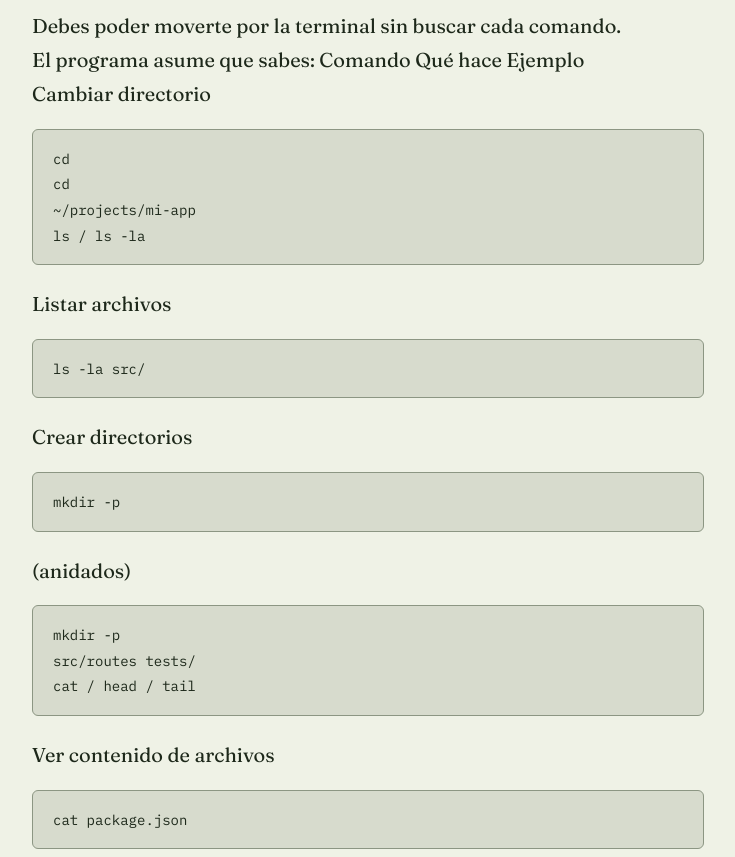
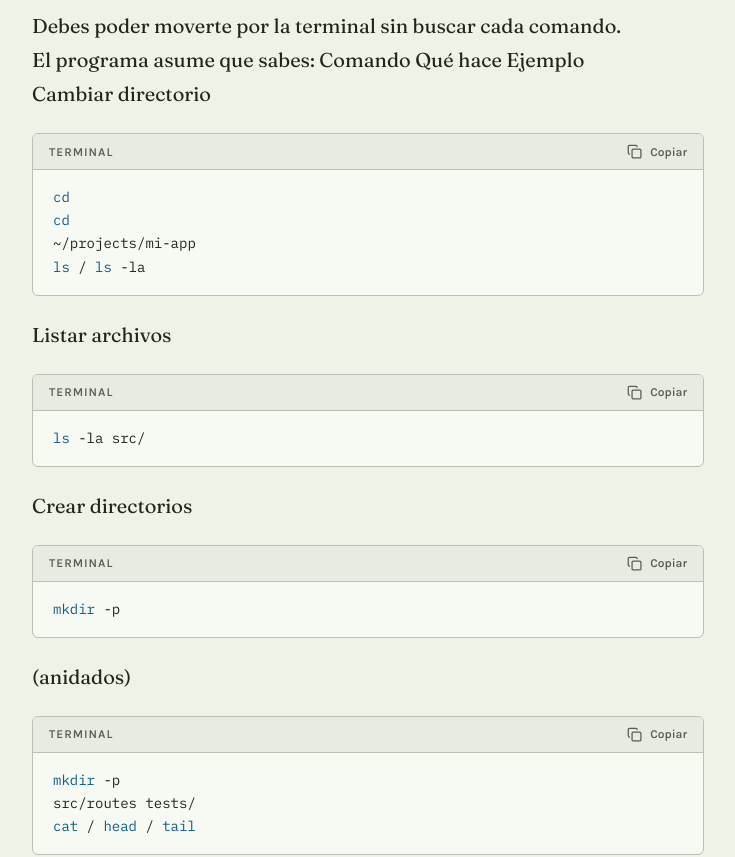
Before and after one commit to aRiveraMerida/lht, a Next.js app: page /blog/claude-code/prework-checklist in a window 1280 px wide. Shown: the part 1404-2261 px from the top of the page, without its empty margins (272-1007 px from the left). Built offline with nearby package versions, Linux system fonts and the light colour scheme.

Commit message:
feat: editor-style code blocks with copy button

```diff
--- a/app/globals.css
+++ b/app/globals.css
@@ -120,6 +120,18 @@
   --t-clay-soft:    oklch(92.5% 0.024 70);
   --t-clay-rule:    oklch(78%   0.045 62);
 
+  /* Código · paleta de editor (site). Un tono por papel de la sintaxis. */
+  --t-code-bg:      oklch(97.8% 0.008 118);
+  --t-code-head:    oklch(93.5% 0.014 120);
+  --t-code-fg:      oklch(26%   0.03  139);
+  --t-code-rule:    oklch(80%   0.025 128);
+  --t-code-dim:     oklch(47%   0.03  135);
+  --t-code-kw:      oklch(48%   0.13  35);
+  --t-code-str:     oklch(46%   0.11  145);
+  --t-code-num:     oklch(47%   0.13  300);
+  --t-code-fn:      oklch(46%   0.1   240);
+  --t-code-attr:    oklch(48%   0.1   75);
+
   --opsz-display: 144;
   --opsz-heading: 72;
   --opsz-title:   24;
@@ -170,6 +182,16 @@
     --t-clay-2:       oklch(81% 0.07  58);
     --t-clay-soft:    oklch(24% 0.03  50);
     --t-clay-rule:    oklch(40% 0.05  50);
+    --t-code-bg:      oklch(20% 0.016 140);
+    --t-code-head:    oklch(24% 0.018 140);
+    --t-code-fg:      oklch(92% 0.012 120);
+    --t-code-rule:    oklch(34% 0.02  140);
+    --t-code-dim:     oklch(68% 0.025 135);
+    --t-code-kw:      oklch(76% 0.12  45);
+    --t-code-str:     oklch(80% 0.11  140);
+    --t-code-num:     oklch(78% 0.1   300);
+    --t-code-fn:      oklch(78% 0.09  235);
+    --t-code-attr:    oklch(84% 0.1   85);
   }
 }
 
@@ -197,6 +219,16 @@
   --t-clay-2:       oklch(81% 0.07  58);
   --t-clay-soft:    oklch(24% 0.03  50);
   --t-clay-rule:    oklch(40% 0.05  50);
+  --t-code-bg:      oklch(20% 0.016 140);
+  --t-code-head:    oklch(24% 0.018 140);
+  --t-code-fg:      oklch(92% 0.012 120);
+  --t-code-rule:    oklch(34% 0.02  140);
+  --t-code-dim:     oklch(68% 0.025 135);
+  --t-code-kw:      oklch(76% 0.12  45);
+  --t-code-str:     oklch(80% 0.11  140);
+  --t-code-num:     oklch(78% 0.1   300);
+  --t-code-fn:      oklch(78% 0.09  235);
+  --t-code-attr:    oklch(84% 0.1   85);
 }
 
 @media (prefers-reduced-motion: reduce) {
@@ -677,12 +709,53 @@
     font-family: var(--font-display); font-size: var(--text-lg); line-height: 1; color: var(--color-clay);
   }
 
-  /* Syntax — 30: it is structure. Maps highlight.js onto .code's kw/cm. */
-  .lesson-body .hljs { color: var(--color-ink); background: transparent; }
-  .lesson-body :is(.hljs-keyword, .hljs-built_in, .hljs-selector-tag, .hljs-title, .hljs-section, .hljs-name, .hljs-attr, .hljs-type) { color: var(--color-ink-2); font-weight: 500; }
-  .lesson-body :is(.hljs-comment, .hljs-quote, .hljs-meta) { color: var(--color-muted); }
-  .lesson-body .hljs-addition { background: var(--color-success-soft); }
-  .lesson-body .hljs-deletion { background: var(--color-error-soft); }
+  /* ---- Code blocks (site) ------------------------------------------------
+     An editor inside the page: its own small palette (--code-*), so the
+     block can be light or dark independently of the site theme. Syntax is
+     read like in an editor, one hue per role, every one >= 4.5:1. */
+  .code-block {
+    --code-bg: var(--t-code-bg); --code-fg: var(--t-code-fg); --code-head: var(--t-code-head);
+    --code-rule: var(--t-code-rule); --code-dim: var(--t-code-dim);
+    --code-kw: var(--t-code-kw); --code-str: var(--t-code-str); --code-num: var(--t-code-num);
+    --code-fn: var(--t-code-fn); --code-attr: var(--t-code-attr);
+    margin-inline: 0; border: var(--rule-width) solid var(--code-rule); border-radius: var(--radius-sm);
+    background: var(--code-bg); color: var(--code-fg); overflow: hidden;
+    font-family: var(--font-body);
+  }
+  .code-block-head {
+    display: flex; align-items: center; justify-content: space-between; gap: var(--space-3);
+    min-height: 2.25rem; padding-inline: var(--space-4) var(--space-1);
+    background: var(--code-head); border-bottom: var(--rule-width) solid var(--code-rule);
+  }
+  .code-block-lang { font-size: var(--text-xs); font-weight: 600; letter-spacing: var(--tracking-caps); text-transform: uppercase; color: var(--code-dim); }
+  .code-block-copy {
+    display: inline-flex; align-items: center; gap: var(--space-2);
+    min-height: 2rem; padding-inline: var(--space-3); border: 0; border-radius: var(--radius-sm);
+    background: transparent; color: var(--code-dim); font-size: var(--text-xs); font-weight: 600; cursor: pointer;
+    transition: color var(--dur-base) var(--ease-out), background-color var(--dur-base) var(--ease-out);
+  }
+  .code-block-copy svg { width: 0.95rem; height: 0.95rem; }
+  @media (hover: hover) { .code-block-copy:hover { color: var(--code-fg); background: var(--code-bg); } }
+  .code-block-copy:focus-visible { outline: 2px solid var(--color-focus); outline-offset: -2px; }
+  .lesson-body .code-block pre {
+    margin: 0; padding: var(--space-4) var(--space-5); border: 0; border-radius: 0;
+    background: transparent; color: var(--code-fg);
+    font-family: var(--font-mono); font-size: 0.8125rem; line-height: 1.65; overflow-x: auto; tab-size: 2;
+  }
+  .article-body .code-block pre { font-size: 0.8125rem; }
+  .code-block pre:focus-visible { outline: 2px solid var(--color-focus); outline-offset: -2px; }
+
+  .code-block .hljs { color: var(--code-fg); background: transparent; }
+  .code-block :is(.hljs-keyword, .hljs-selector-tag, .hljs-literal, .hljs-doctag) { color: var(--code-kw); }
+  .code-block :is(.hljs-string, .hljs-regexp, .hljs-template-tag, .hljs-addition) { color: var(--code-str); }
+  .code-block :is(.hljs-number, .hljs-symbol, .hljs-bullet, .hljs-link) { color: var(--code-num); }
+  .code-block :is(.hljs-title, .hljs-title.function_, .hljs-built_in, .hljs-section, .hljs-name) { color: var(--code-fn); }
+  .code-block :is(.hljs-attr, .hljs-attribute, .hljs-variable, .hljs-template-variable, .hljs-type, .hljs-params, .hljs-property) { color: var(--code-attr); }
+  .code-block :is(.hljs-comment, .hljs-quote) { color: var(--code-dim); font-style: italic; }
+  .code-block .hljs-meta { color: var(--code-dim); }
+  .code-block .hljs-deletion { color: var(--t-error); }
+  .code-block :is(.hljs-strong) { font-weight: 600; }
+  .code-block :is(.hljs-emphasis) { font-style: italic; }
 }
 
 /* =================================================================
--- /dev/null
+++ b/components/CodeBlock.tsx
@@ -0,0 +1,51 @@
+'use client';
+
+import React, { useRef, useState } from 'react';
+import { Check, Copy } from 'lucide-react';
+
+const LABELS: Record<string, string> = {
+  bash: 'Terminal', sh: 'Terminal', shell: 'Terminal', zsh: 'Terminal', console: 'Terminal',
+  js: 'JavaScript', javascript: 'JavaScript', ts: 'TypeScript', typescript: 'TypeScript',
+  jsx: 'JSX', tsx: 'TSX', json: 'JSON', yaml: 'YAML', yml: 'YAML', toml: 'TOML',
+  py: 'Python', python: 'Python', sql: 'SQL', html: 'HTML', css: 'CSS',
+  md: 'Markdown', markdown: 'Markdown', diff: 'Diff', gs: 'Apps Script',
+};
+
+/**
+ * A fenced code block: a slim header with the language and a copy button,
+ * then the highlighted code. The pre is focusable because it scrolls.
+ */
+export function CodeBlock({ lang, children }: { lang?: string; children: React.ReactNode }) {
+  const preRef = useRef<HTMLPreElement>(null);
+  const [copied, setCopied] = useState(false);
+  const label = lang ? (LABELS[lang] ?? lang) : 'Texto';
+
+  const copy = async () => {
+    const text = preRef.current?.innerText ?? '';
+    try {
+      await navigator.clipboard.writeText(text);
+      setCopied(true);
+      setTimeout(() => setCopied(false), 1600);
+    } catch {
+      /* clipboard blocked: the code stays selectable by hand */
+    }
+  };
+
+  return (
+    <figure className="code-block">
+      <figcaption className="code-block-head">
+        <span className="code-block-lang">{label}</span>
+        <button
+          type="button"
+          onClick={copy}
+          className="code-block-copy"
+          aria-label={copied ? 'Código copiado' : `Copiar código (${label})`}
+        >
+          {copied ? <Check aria-hidden="true" /> : <Copy aria-hidden="true" />}
+          <span aria-hidden="true">{copied ? 'Copiado' : 'Copiar'}</span>
+        </button>
+      </figcaption>
+      <pre ref={preRef} tabIndex={0}>{children}</pre>
+    </figure>
+  );
+}
--- a/components/Markdown.tsx
+++ b/components/Markdown.tsx
@@ -3,8 +3,29 @@ import remarkGfm from 'remark-gfm'
 import rehypeHighlight from 'rehype-highlight'
 import rehypeRaw from 'rehype-raw'
 import { Alert, type AlertTone } from '@/components/tortuga'
+import { CodeBlock } from '@/components/CodeBlock'
 import { remarkAlerts } from '@/lib/remark-alerts'
 import { remarkHeadings } from '@/lib/remark-headings'
+
+interface HastNode {
+  properties?: { className?: unknown }
+  children?: HastNode[]
+}
+
+// Most fences in the guides carry no language. Detection gives them colour,
+// limited to what the content actually uses so it can't guess anything exotic.
+const HIGHLIGHT = {
+  detect: true,
+  subset: ['bash', 'javascript', 'typescript', 'json', 'yaml', 'python', 'sql', 'markdown', 'xml'],
+}
+
+/** The fence's language, from the `language-*` class on the inner code. */
+function languageOf(pre?: HastNode): string | undefined {
+  const classes = pre?.children?.[0]?.properties?.className
+  if (!Array.isArray(classes)) return undefined
+  const match = classes.map(String).find((c) => c.startsWith('language-'))
+  return match?.slice('language-'.length)
+}
 
 const components: Components = {
   aside({ node, children, ...props }) {
@@ -13,10 +34,8 @@ const components: Components = {
     if (tone) return <Alert tone={tone}>{children}</Alert>
     return <aside {...props}>{children}</aside>
   },
-  // Code blocks scroll sideways, so keyboard users need to reach them.
-  pre({ node, ...props }) {
-    void node
-    return <pre tabIndex={0} {...props} />
+  pre({ node, children }) {
+    return <CodeBlock lang={languageOf(node as HastNode)}>{children}</CodeBlock>
   },
 }
 
@@ -26,7 +45,7 @@ export function Markdown({ children }: { children: string }) {
     <div className="lesson-body article-body">
       <ReactMarkdown
         remarkPlugins={[remarkGfm, remarkHeadings, remarkAlerts]}
-        rehypePlugins={[rehypeHighlight, rehypeRaw]}
+        rehypePlugins={[[rehypeHighlight, HIGHLIGHT], rehypeRaw]}
         components={components}
       >
         {children}
```
